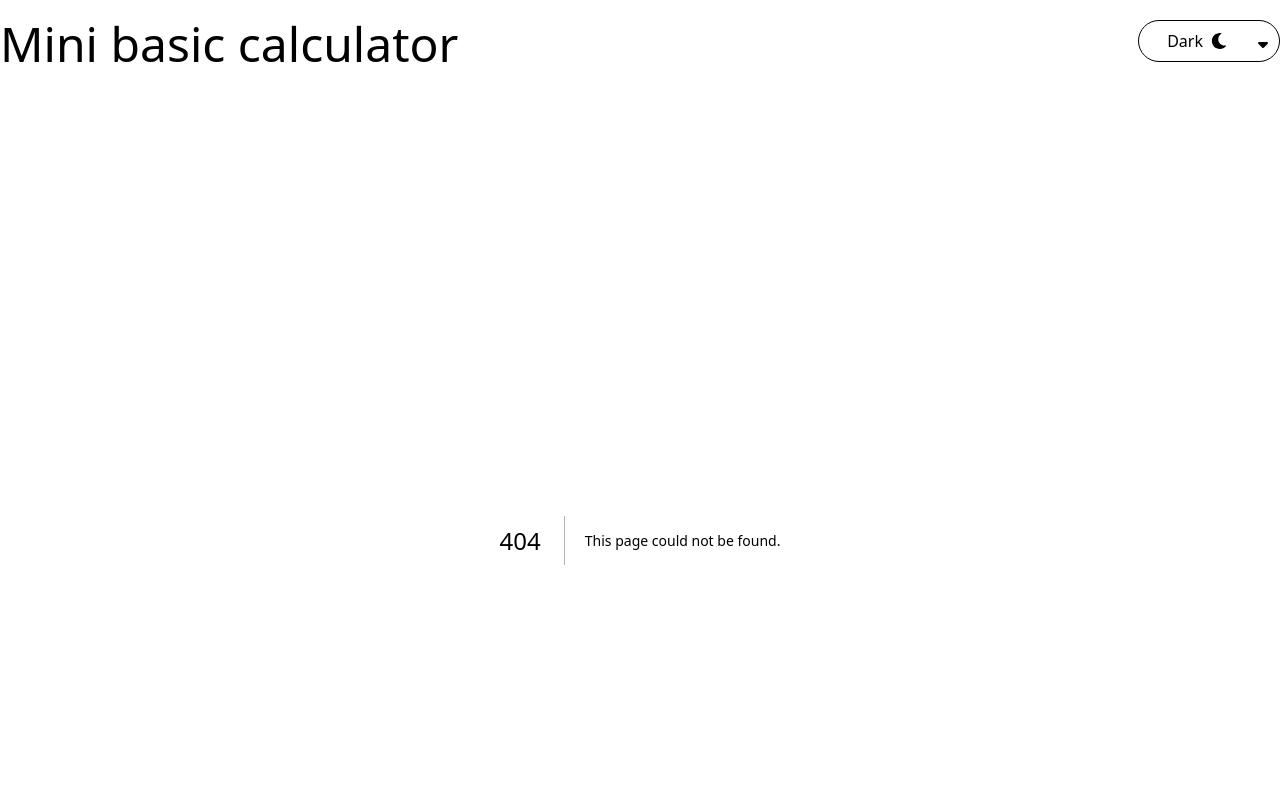
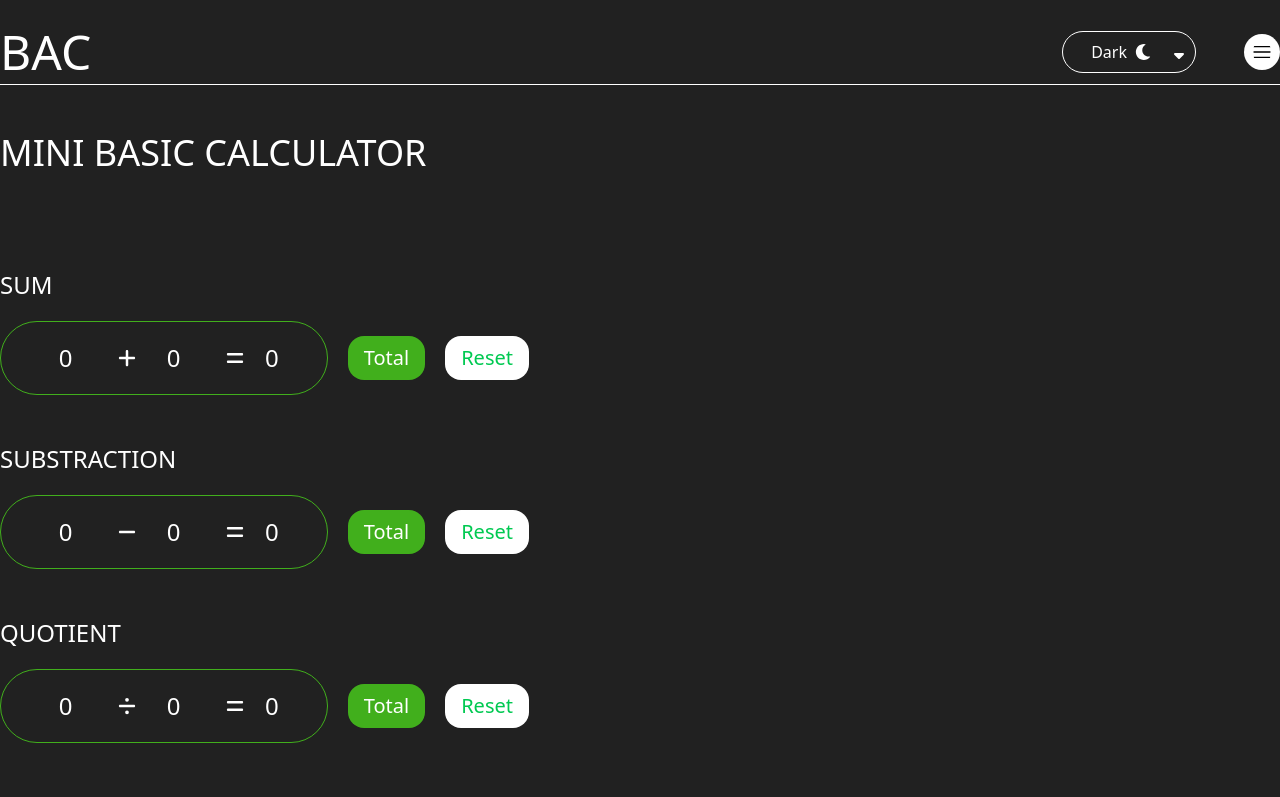
Before and after one commit to Rjonathan03t/nextdev, a Next.js app: page /calculator in a window 1280 px wide. Before the commit this address had no page. Shown: the top 797 px of the page. Built offline with nearby package versions, Linux system fonts and the light colour scheme.

Commit message:
feat : burger navigation

```diff
--- /dev/null
+++ b/app/calculator/page.tsx
@@ -0,0 +1,19 @@
+import Sum from '../../components/sum/Sum';
+import Substraction from '@/components/substraction/substract';
+import Quotient from '../../components/quotient/Quotient';
+import Times from '@/components/multiplication/times';
+import Container from '../../components/common/container';
+
+export default function Calculator() {
+  return (
+    <Container>
+    <h1 className='text-4xl py-12 font-light uppercase'>
+        Mini basic calculator
+    </h1>
+      <Sum />
+      <Substraction />
+      <Quotient/>
+      <Times/>
+    </Container>
+  );
+}
--- a/app/page.tsx
+++ b/app/page.tsx
@@ -6,10 +6,9 @@ import Times from '@/components/multiplication/times';
 export default function Home() {
   return (
     <>
-      <Sum />
-      <Substraction />
-      <Quotient/>
-      <Times/>
+      <h1 className='text-3xl font-light text-center p-32'>
+        Welcome to my frontend exercise web
+      </h1>
     </>
   );
 }
--- a/components/common/calculator.tsx
+++ b/components/common/calculator.tsx
@@ -50,12 +50,12 @@ export default function Calculator({
     }
 
     return (
-        <Container className='my-12'>
-            <div className='flex flex-col gap-5'>
+        <div className='my-12'>
+            <div className='flex flex-col lg:items-start items-center gap-5'>
                 <h1 className='text-2xl uppercase font-light'>
                     {type}
                 </h1>
-                <div className='flex flex-row items-center gap-5'>
+                <div className='lg:flex lg:flex-row flex flex-col items-center gap-5'>
                     <div
                         className='flex flex-row gap-5 rounded-full py-5 px-12 justify-center items-center'
                         style={{ border: "1px solid var(--secondary)" }}>
@@ -110,6 +110,6 @@ export default function Calculator({
                     </div>
                 </div>
             </div>
-        </Container >
+        </div >
     );
 }
--- a/components/common/header.tsx
+++ b/components/common/header.tsx
@@ -2,13 +2,16 @@
 import { useState } from 'react';
 import { FaSortDown, FaSortUp } from "react-icons/fa6";
 import { FaSun, FaMoon } from "react-icons/fa";
+import { RxHamburgerMenu } from "react-icons/rx";
 import Container from '../common/container';
+import Navigation from '../common/navigation';
 export default function Header() {
     const [dropDown, setDropDown] = useState<boolean>(false);
     const [currentItem, setCurrentItem] = useState("Dark");
     const [chooseItem, setChooseItem] = useState("Light");
     const [currentIcon, setCurrentIcon] = useState(<FaMoon />);
     const [chooseIcon, setChooseIcon] = useState(<FaSun />);
+    const [isOpen, setIsOpen] = useState(false);
 
     const handleDropDown = () => {
         setDropDown(prev => !prev);
@@ -28,18 +31,19 @@ export default function Header() {
     }
 
     return (
+        <div>
             <Container className='mt-5'>
-            <div className="flex flex-row  justify-between min-h-30">
-                <h1 className="text-center text-5xl font-light">
-                    Mini basic calculator
+                <div className="flex flex-row items-center justify-between border-b-white border-b py-2 ">
+                    <h1 className="text-center text-5xl font-light pointer-events-none">
+                        BAC
                     </h1>
-                <div>
+                    <div className='flex flex-row items-center gap-12'>
+                        <div className='flex flex-col items-center gap-2'>
                             <button
                                 type='button'
-                        className='p-2 flex items-center flex-row gap-2 rounded-full cursor-pointer border border-secondary'
+                                className='p-2 flex items-center flex-row  rounded-full cursor-pointer border border-secondary'
                                 onClick={handleDropDown}
                             >
-
                                 <div
                                     className='flex flex-row items-center px-5 gap-2'
                                 >
@@ -48,7 +52,6 @@ export default function Header() {
                                     </p>
                                     {currentIcon}
                                 </div>
-
                                 {
                                     dropDown ? (
                                         <FaSortUp />
@@ -60,7 +63,7 @@ export default function Header() {
                             </button>
                             <button
                                 type='button'
-                        className={dropDown ? 'p-2 flex items-center flex-row gap-2 rounded-full cursor-pointer' : 'hidden'}
+                                className={dropDown ? 'absolute top-22 right-50 p-2 flex items-center flex-row gap-2 rounded-full cursor-pointer' : 'absolute'}
                                 onClick={() => {
                                     handleDropDown();
                                     chooseMode();
@@ -79,7 +82,27 @@ export default function Header() {
                                 }
                             </button>
                         </div>
+                        <RxHamburgerMenu
+                            className='text-4xl cursor-pointer transition duration-105 hover:scale-105 bg-white text-black rounded-full p-2'
+                            onClick={() => {
+                                setIsOpen(prev => {
+                                    return !prev
+                                })
+                            }}
+                        />
+                    </div>
                 </div>
             </Container >
+            {
+                isOpen ?
+                    (
+                        <div className='w-full h-screen fixed top-0 z-20 bg-white'>
+                            <Navigation isOpen={isOpen} setIsOpen={setIsOpen}/>
+                        </div>
+                    )
+                    :
+                    ('')
+            }
+        </div>
     )
 }
--- /dev/null
+++ b/components/common/navigation.tsx
@@ -0,0 +1,42 @@
+import Link from 'next/link';
+import { MdCancel } from "react-icons/md";
+type NavigationProps = {
+    isOpen: boolean,
+    setIsOpen: (value: boolean) => void
+}
+
+export default function Navigation({ isOpen, setIsOpen }: NavigationProps) {
+    const navItem = [
+        { item: 'Calculator', path: '/calculator' },
+        { item: 'Blog', path: '/blog' },
+        { item: 'Home', path: '/' }
+    ]
+    return (
+        <div className=' flex flex-col justify-center gap-2 p-12'>
+            <MdCancel
+                className='text-4xl text-black self-end cursor-pointer my-12
+            hover:scale-105 duration-105 transition'
+                onClick={() => {
+                    setIsOpen(!isOpen);
+                }} />
+            {navItem.map((nav, i) => (
+                <div
+                    key={i}
+                    className='flex'
+                >
+                    <Link
+                        href={nav.path}
+                        className='text-4xl text-center font-light text-black outline-none bg-transparent w-full py-2
+                     duration-105 transition hover:text-white hover:bg-green-700'
+                        onClick={() => {
+                            setIsOpen(!isOpen);
+                        }}
+                    >
+                        {nav.item}
+                    </Link>
+                </div>
+            ))}
+
+        </div>
+    )
+}
```
Lines whose indentation alone changed are shown as unchanged.
